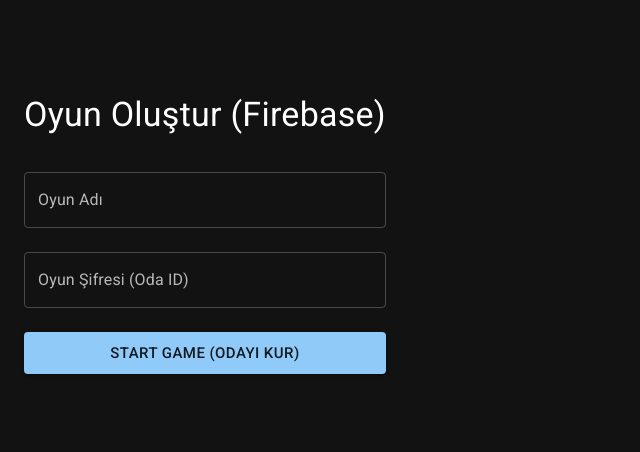
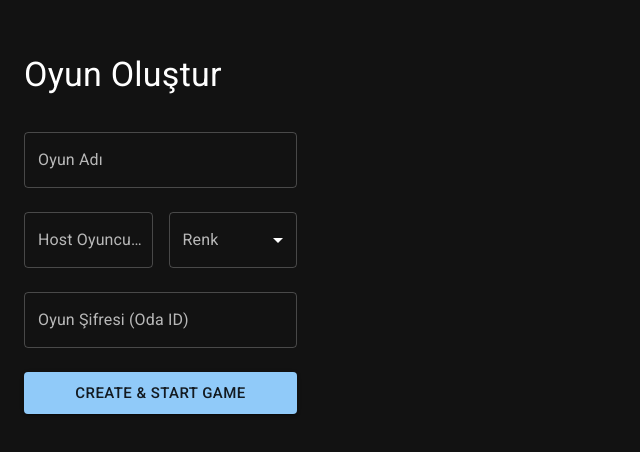
Before and after one commit to egehandogandsk-blip/vite-react, a React (Vite) app in the folder client/: page /host in a window 1280 px wide. Shown: the part 166-618 px from the top of the page, without its empty margins (0-640 px from the left). Built offline with nearby package versions, Linux system fonts and the light colour scheme.

Commit message:
Fix: Host initialization logic. Host creates room AND joins as first player with Name/Color.

```diff
--- a/client/src/pages/HostGame.jsx
+++ b/client/src/pages/HostGame.jsx
@@ -1,24 +1,34 @@
 import React, { useState } from 'react';
-import { TextField, Button, Container, Box, Typography, Alert } from '@mui/material';
+import { TextField, Button, Container, Box, Typography, Alert, MenuItem, Select, InputLabel, FormControl } from '@mui/material';
 import { useNavigate } from 'react-router-dom';
 import { ref, set, get } from "firebase/database";
 import { db } from '../firebase';
 
-// Simple UUID generator if uuid package not installed (it was in server package but check client)
-// Client didn't have uuid installed in previous steps, let's use a simple random string function
+// Simple UUID generator
 function generateId() {
     return Math.random().toString(36).substr(2, 9);
 }
 
+const colors = [
+    { name: 'Red', hex: '#f44336' },
+    { name: 'Blue', hex: '#2196f3' },
+    { name: 'Green', hex: '#4caf50' },
+    { name: 'Yellow', hex: '#ffeb3b' },
+    { name: 'Purple', hex: '#9c27b0' },
+    { name: 'Orange', hex: '#ff9800' },
+];
+
 function HostGame() {
     const [gameName, setGameName] = useState('');
+    const [playerName, setPlayerName] = useState('');
+    const [playerColor, setPlayerColor] = useState('');
     const [password, setPassword] = useState('');
     const [error, setError] = useState('');
     const navigate = useNavigate();
 
     const handleCreate = async () => {
-        if (!gameName || !password) {
-            setError("Lütfen oyun adı ve şifre giriniz.");
+        if (!gameName || !password || !playerName || !playerColor) {
+            setError("Lütfen tüm alanları (Oyun Adı, İsim, Renk, Şifre) doldurunuz.");
             return;
         }
 
@@ -33,13 +43,24 @@
 
         const hostId = generateId();
 
-        // Create Room
+        // Register Host as the first player
+        const hostPlayer = {
+            id: hostId,
+            name: playerName,
+            color: playerColor,
+            selectedCell: "",
+            revealedTo: {}
+        };
+
+        // Create Room with Host in players list
         await set(roomRef, {
             gameName,
             password,
             hostId,
             isStarted: false,
-            players: {} // Firebase stores lists as objects or arrays
+            players: {
+                [hostId]: hostPlayer
+            }
         });
 
         // Navigate
@@ -56,7 +77,7 @@
                 gap: 3
             }}>
                 <Typography variant="h4" gutterBottom>
-                    Oyun Oluştur (Firebase)
+                    Oyun Oluştur
                 </Typography>
 
                 {error && <Alert severity="error">{error}</Alert>}
@@ -68,6 +89,34 @@
                     value={gameName}
                     onChange={(e) => setGameName(e.target.value)}
                 />
+
+                <Box sx={{ display: 'flex', gap: 2 }}>
+                    <TextField
+                        label="Host Oyuncu Adı"
+                        variant="outlined"
+                        fullWidth
+                        value={playerName}
+                        onChange={(e) => setPlayerName(e.target.value)}
+                    />
+                    <FormControl fullWidth>
+                        <InputLabel>Renk</InputLabel>
+                        <Select
+                            value={playerColor}
+                            label="Renk"
+                            onChange={(e) => setPlayerColor(e.target.value)}
+                        >
+                            {colors.map((c) => (
+                                <MenuItem key={c.hex} value={c.hex}>
+                                    <Box sx={{ display: 'flex', alignItems: 'center', gap: 2 }}>
+                                        <Box sx={{ width: 20, height: 20, borderRadius: '50%', bgcolor: c.hex }} />
+                                        {c.name}
+                                    </Box>
+                                </MenuItem>
+                            ))}
+                        </Select>
+                    </FormControl>
+                </Box>
+
                 <TextField
                     label="Oyun Şifresi (Oda ID)"
                     variant="outlined"
@@ -81,7 +130,7 @@
                     size="large"
                     onClick={handleCreate}
                 >
-                    Start Game (Odayı Kur)
+                    Create & Start Game
                 </Button>
             </Box>
         </Container>
```
